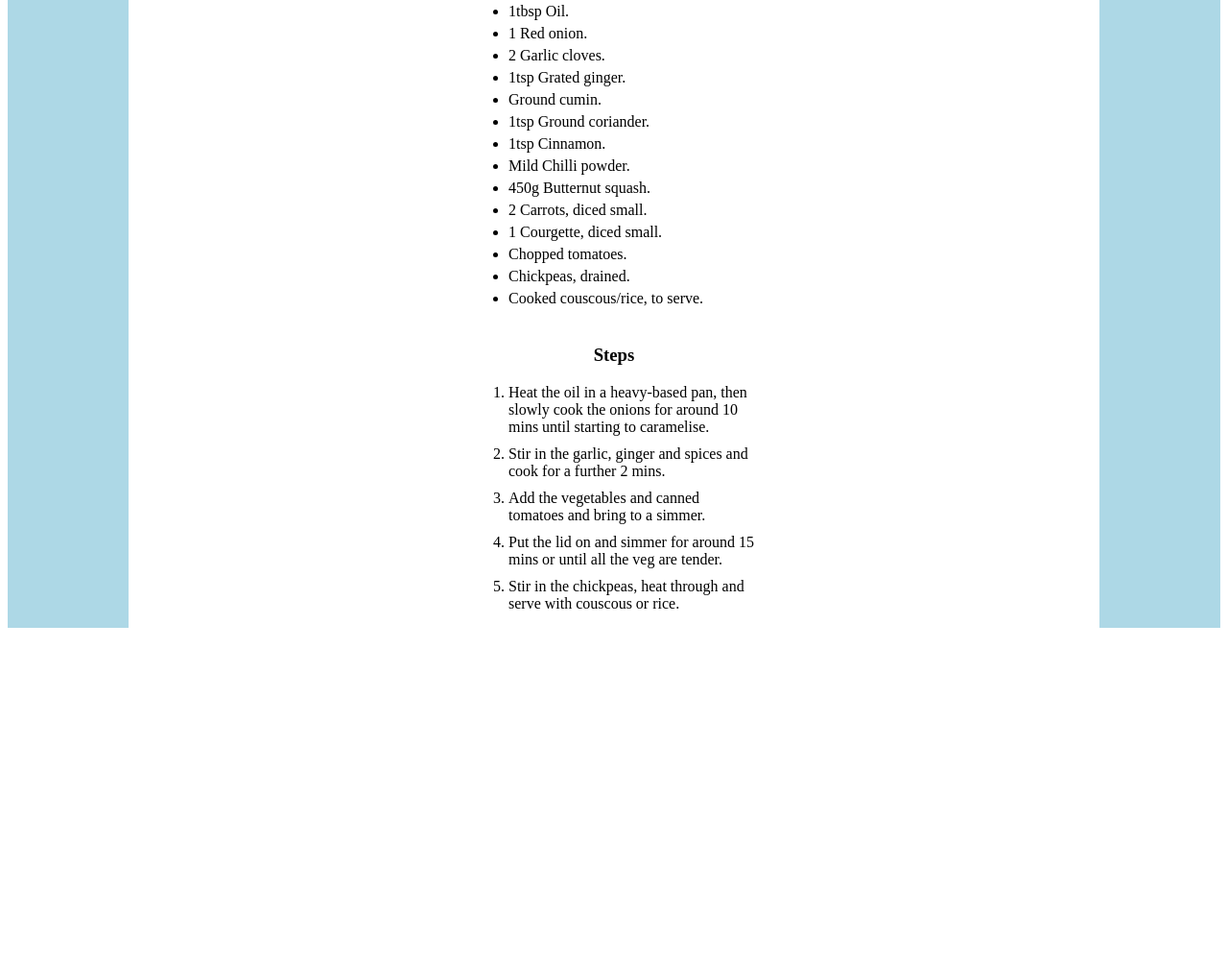
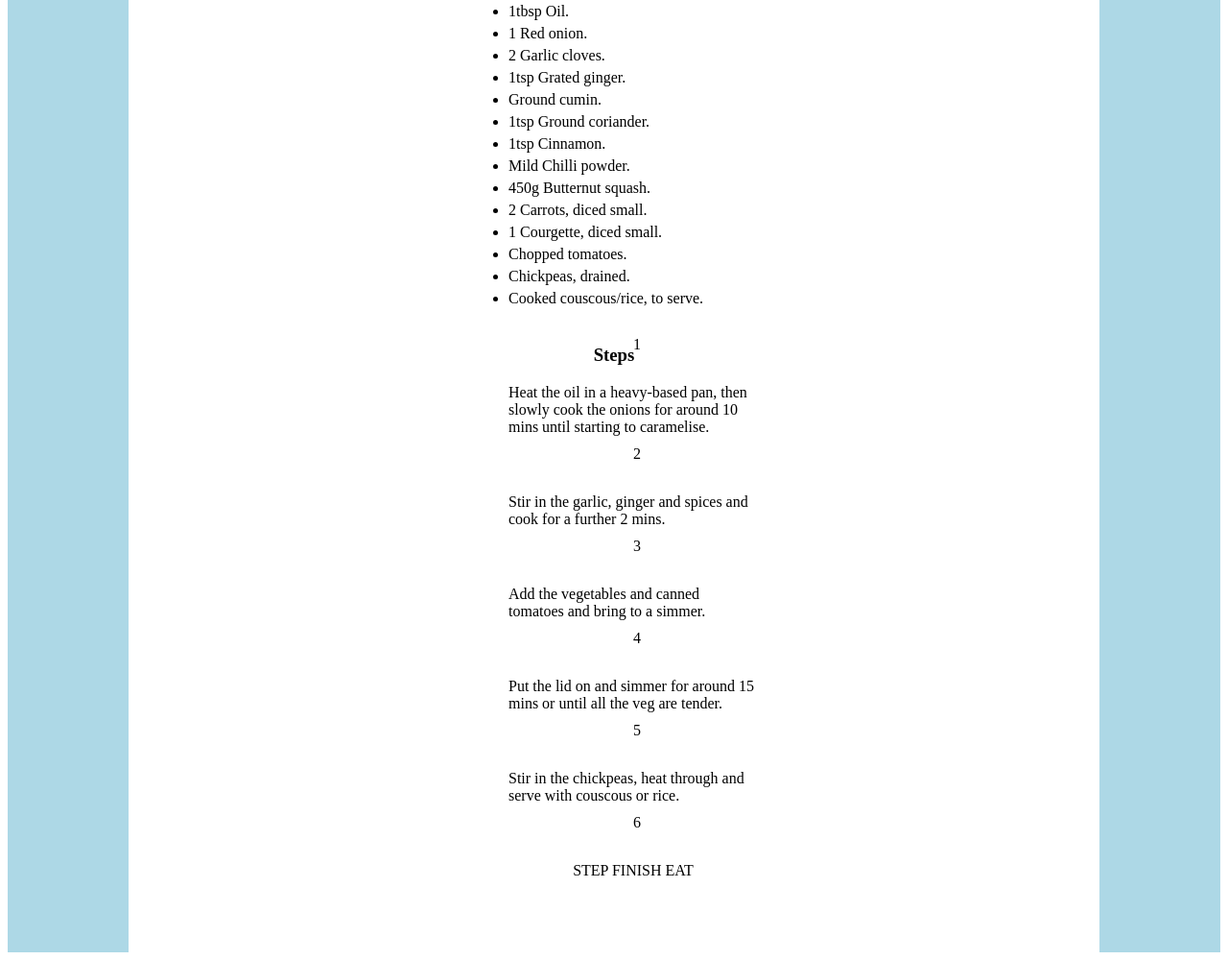
Before and after one commit to mabstract25/odin-recipes, a plain HTML site: page recipes/butternutchickpeatagine.html in a window 1280 px wide. Shown: the part 425-1425 px from the top of the page at 96% size. Before the commit the page ends 1087 px from the top, so only its background shows below. Drawn offline with Linux system fonts and the light colour scheme.

Commit message:
Add vertical bullets to steps

```diff
--- a/recipes/butternutchickpeatagine.html
+++ b/recipes/butternutchickpeatagine.html
@@ -52,6 +52,7 @@
                     <li>Add the vegetables and canned tomatoes and bring to a simmer.</li>
                     <li>Put the lid on and simmer for around 15 mins or until all the veg are tender.</li>
                     <li>Stir in the chickpeas, heat through and serve with couscous or rice.</li>
+                    <li>STEP FINISH EAT</li>
                 </ol>
             </div>
         </div>
--- a/recipes/recipemain.css
+++ b/recipes/recipemain.css
@@ -40,10 +40,26 @@ li{
     margin-bottom: 5px;
 }
 
+
+
 .stepslist{
     width: 300px;
 }
 
+.stepslist ol{
+    counter-reset:li;
+}
+
 .stepslist li{
-    margin-bottom: 10px;
+    margin-bottom: 60px;
+    display: inline-block;
+    position: relative;
 }
+
+.stepslist li::before{
+    content: counter(li);
+    counter-increment: li;
+    top: -50px;
+    left: 50%;
+    position: absolute;
+}
```
